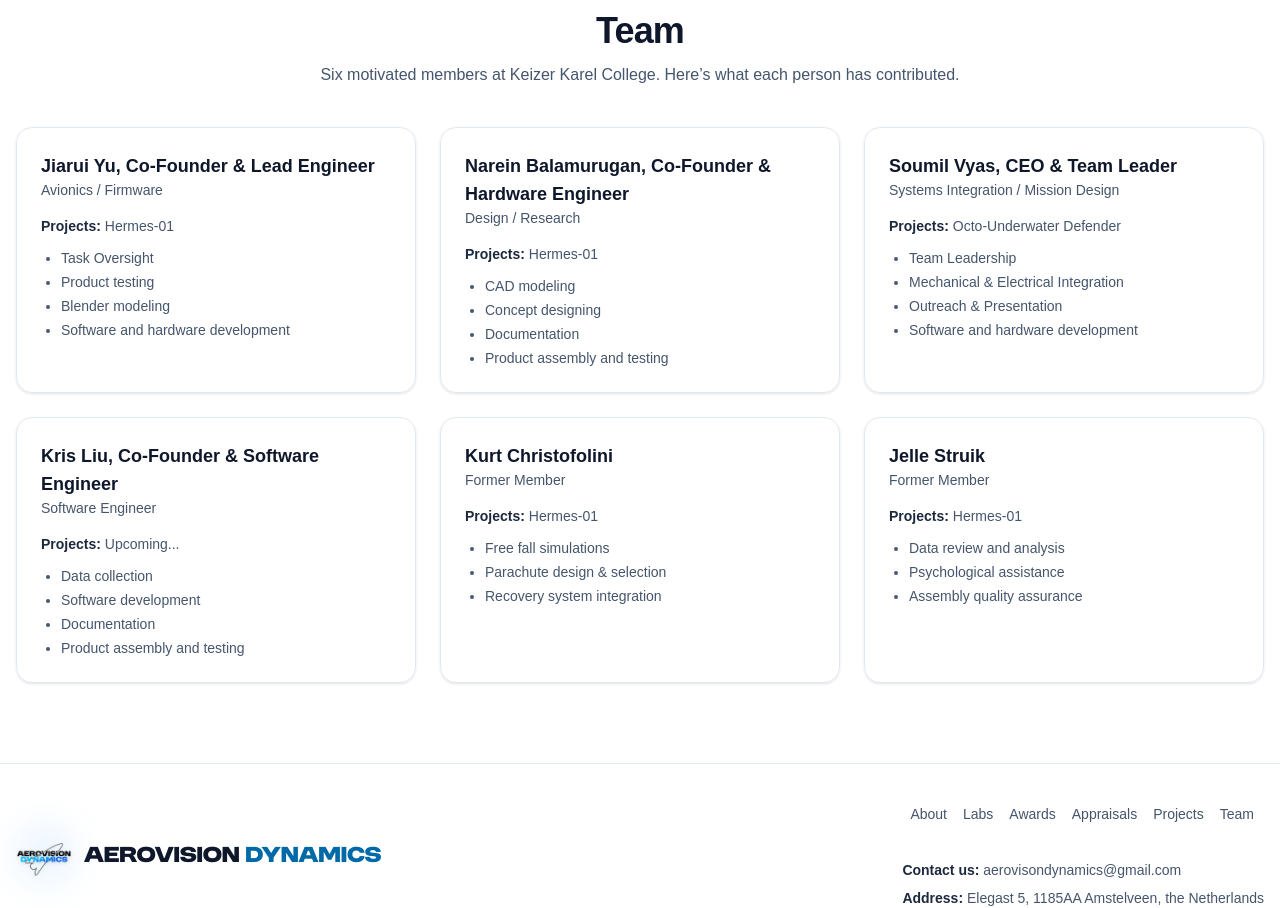
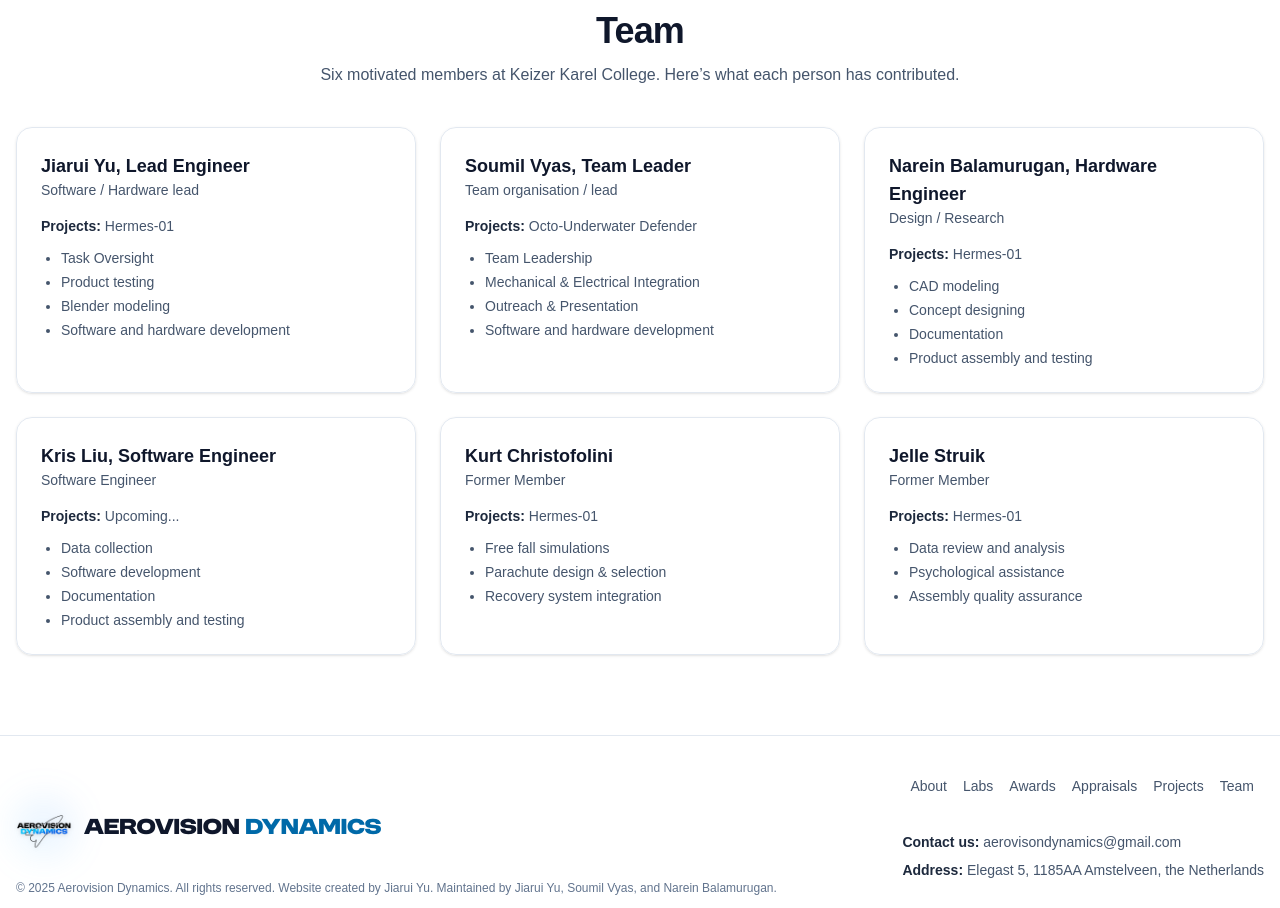
Before and after one commit to AerovisionDynamics/AerovisionDynamics.github.io, a Next.js app: page / in a window 1280 px wide. Shown: the part 4092-5000 px from the top of the page. Built offline with nearby package versions, Linux system fonts and the light colour scheme.

Commit message:
Update team roles and titles

```diff
--- a/app/page.jsx
+++ b/app/page.jsx
@@ -421,8 +421,8 @@ const Team = () => (
       <div className="mt-10 grid gap-6 md:grid-cols-3">
         {[
           {
-            name: "Jiarui Yu, Co-Founder & Lead Engineer",
-            role: "Avionics / Firmware",
+            name: "Jiarui Yu, Lead Engineer",
+            role: "Software / Hardware lead",
             projects: ["Hermes‑01"],
             tasks: [
               "Task Oversight",
@@ -431,21 +431,9 @@ const Team = () => (
               "Software and hardware development",
             ],
           },
-
           {
-            name: "Narein Balamurugan, Co-Founder & Hardware Engineer",
-            role: "Design / Research",
-            projects: ["Hermes‑01"],
-            tasks: [
-              "CAD modeling",
-              "Concept designing",
-              "Documentation",
-              "Product assembly and testing",
-            ],
-          },
-                    {
-            name: "Soumil Vyas, CEO & Team Leader",
-            role: "Systems Integration / Mission Design",
+            name: "Soumil Vyas, Team Leader",
+            role: "Team organisation / lead",
             projects: ["Octo-Underwater Defender"],
             tasks: [
               "Team Leadership",
@@ -456,7 +444,18 @@ const Team = () => (
             ],
           },
           {
-            name: "Kris Liu, Co-Founder & Software Engineer ",
+            name: "Narein Balamurugan, Hardware Engineer",
+            role: "Design / Research",
+            projects: ["Hermes‑01"],
+            tasks: [
+              "CAD modeling",
+              "Concept designing",
+              "Documentation",
+              "Product assembly and testing",
+            ],
+          },
+          {
+            name: "Kris Liu, Software Engineer ",
             role: " Software Engineer",
             projects: ["Upcoming..."],
             tasks: [
```
